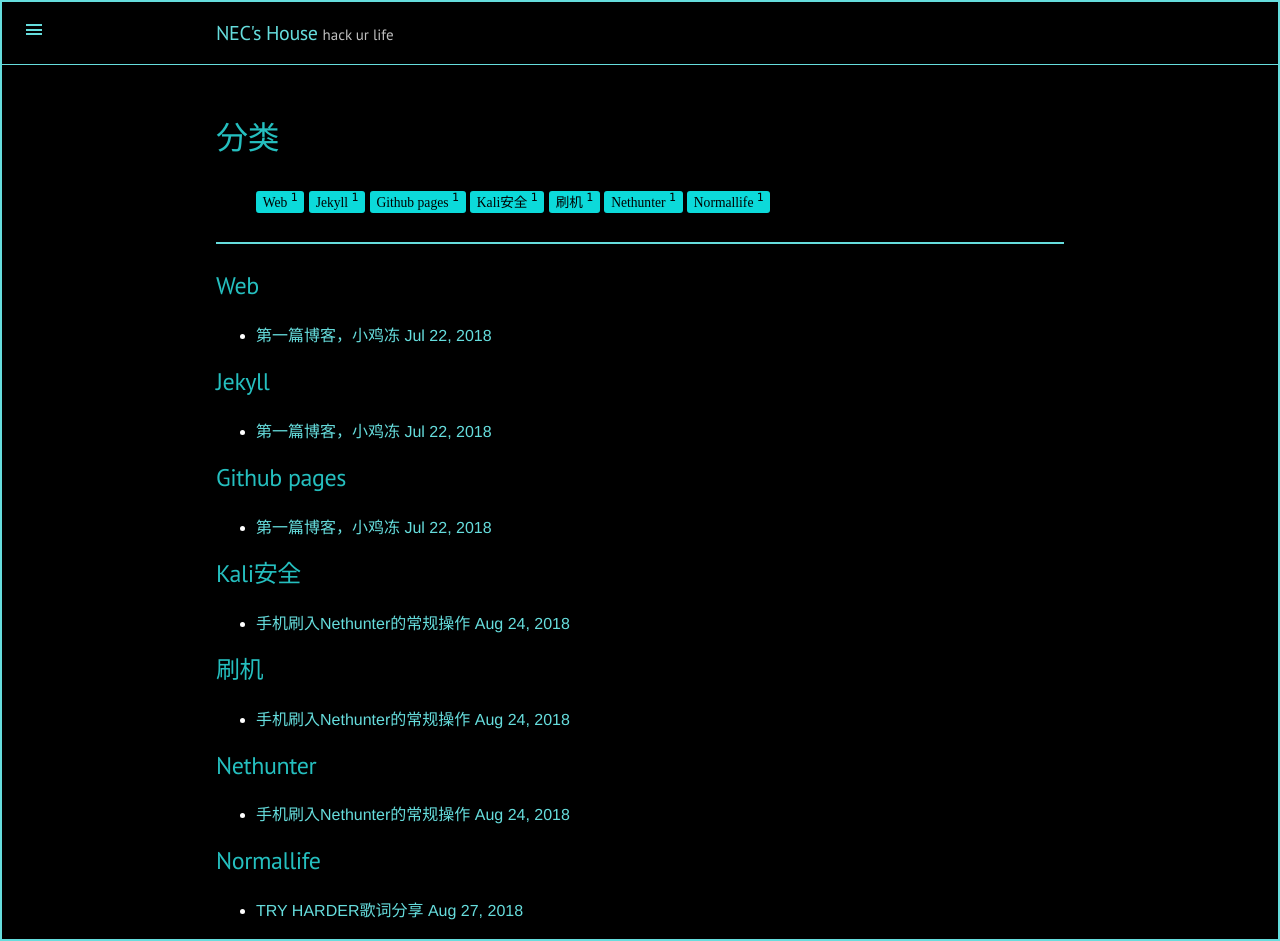
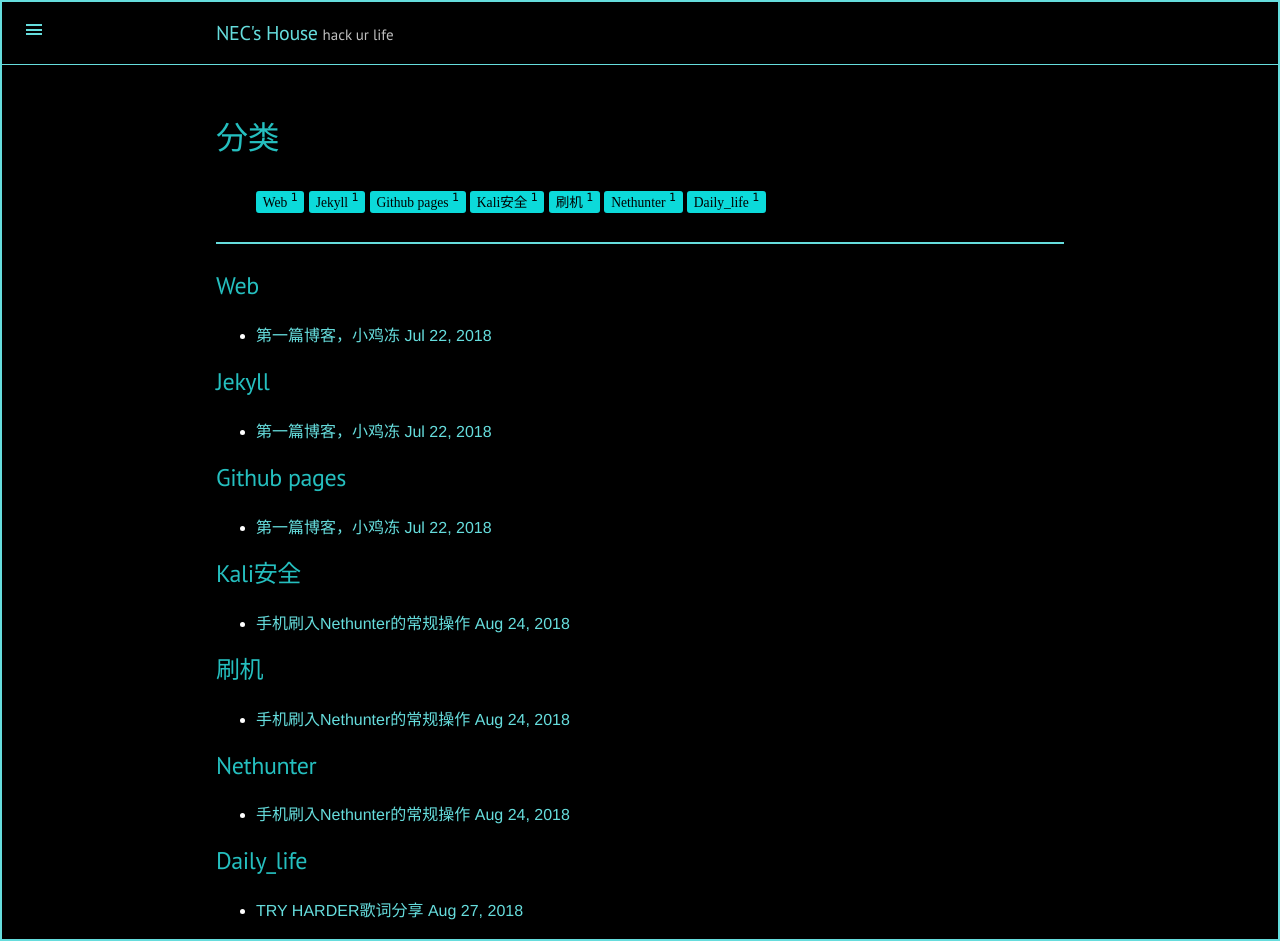
Before and after one commit to nec2017/nec2017.github.io, a Jekyll site: the page built from category.html, in a window 1280 px wide. Built offline with Jekyll 4.4.1, drawn with Linux system fonts in a browser that asks for light colours.

Commit message:
change tag

```diff
--- a/_posts/2018-8-27-lyricShare.md
+++ b/_posts/2018-8-27-lyricShare.md
@@ -4,7 +4,7 @@ title: TRY HARDER歌词分享
 categories:
 - not-original
 tags:
-- normalLife
+- daily_life
 ---
 
 ## 是本篇BGM的歌词，从油管搬过来的。讲的是KALI官方推出的一种认证，想要拿到他，YOU MUST TRY HARDER。
```
